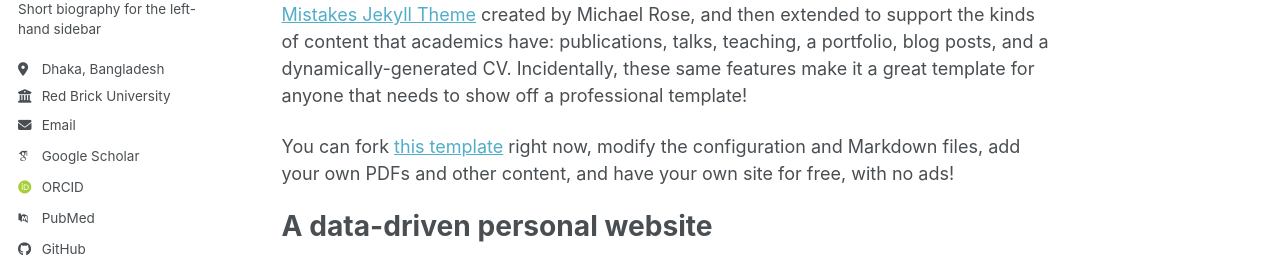
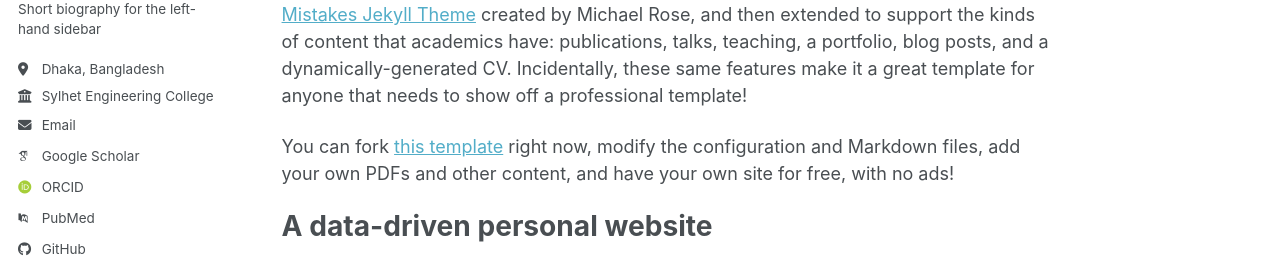
Before and after one commit to Bidhan-Biswas/CV, a Jekyll site: the page built from _pages/about.md, in a window 1280 px wide. Shown: the part 278-540 px from the top of the page. Built offline with Jekyll 4.4.1, drawn with Linux system fonts in a browser that asks for light colours; some web fonts are replaced; a script bundle is joined from its source files by our own code; library files that are not in the unit come from our copies.

Commit message:
Minor Update

```diff
--- a/_config.yml
+++ b/_config.yml
@@ -28,14 +28,14 @@ author:
   pronouns         : # example: "she/her"
   bio              : "Short biography for the left-hand sidebar"
   location         : "Dhaka, Bangladesh"
-  employer         : "Red Brick University"
+  employer         : "Sylhet Engineering College"
   uri              : # URL
   email            : "bidhan.biswas970@gmail.com"
 
   # Academic websites
   academia         : # URL
   arxiv            : # URL - Update with the correct link to your profile
-  googlescholar    : "https://scholar.google.com/citations?user=PS_CX0AAAAAJ"
+  googlescholar    : "https://scholar.google.com/citations?hl=en&view_op=list_works&gmla=AO4B3jvEMsVjVPoaM_VjPHGpiwLP75RoinYSyxfXBW89iirra_xGM2Hp7EuA9vnkD-dV3mnMy2yAXh2EqkV9L57T1Xv3&user=LvQHfMEAAAAJ"
   inspire-hep      : # URL
   impactstory      : # URL
   orcid            : "https://orcid.org/yourorcidurl"
```
